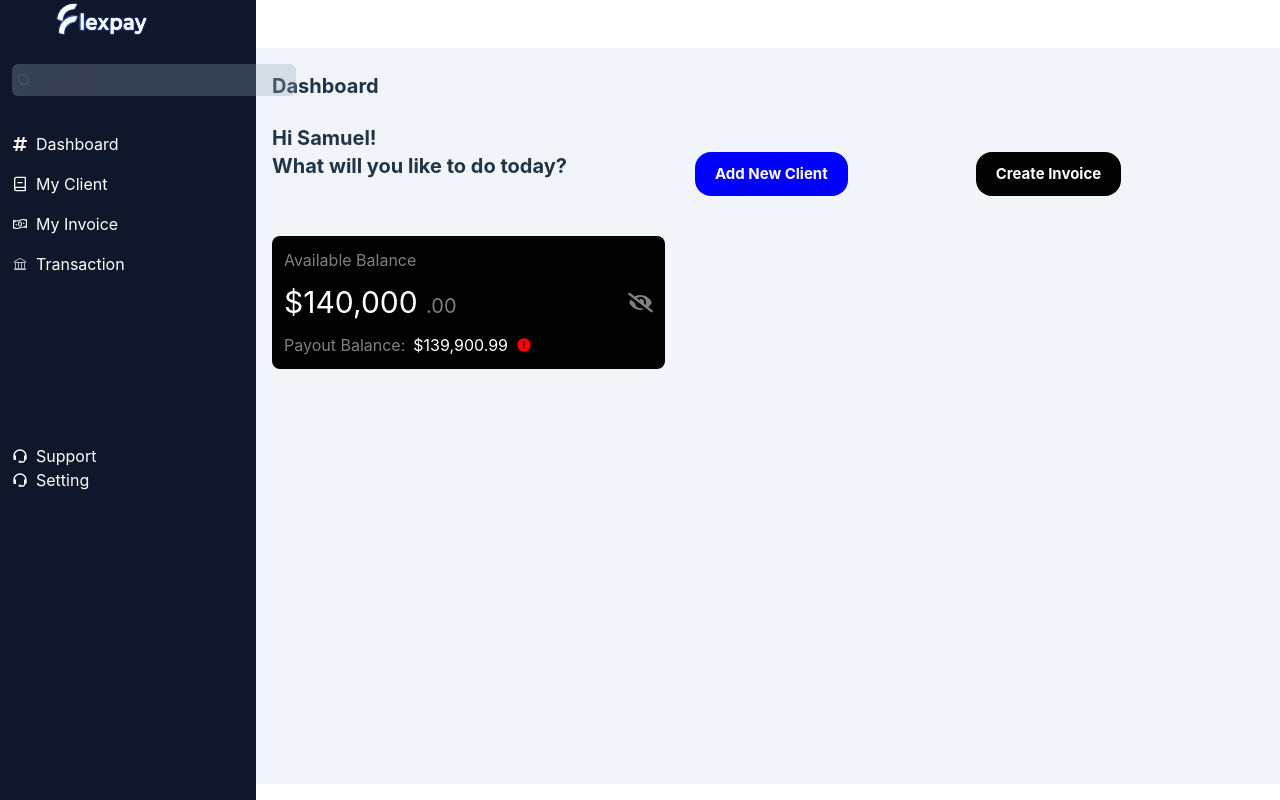
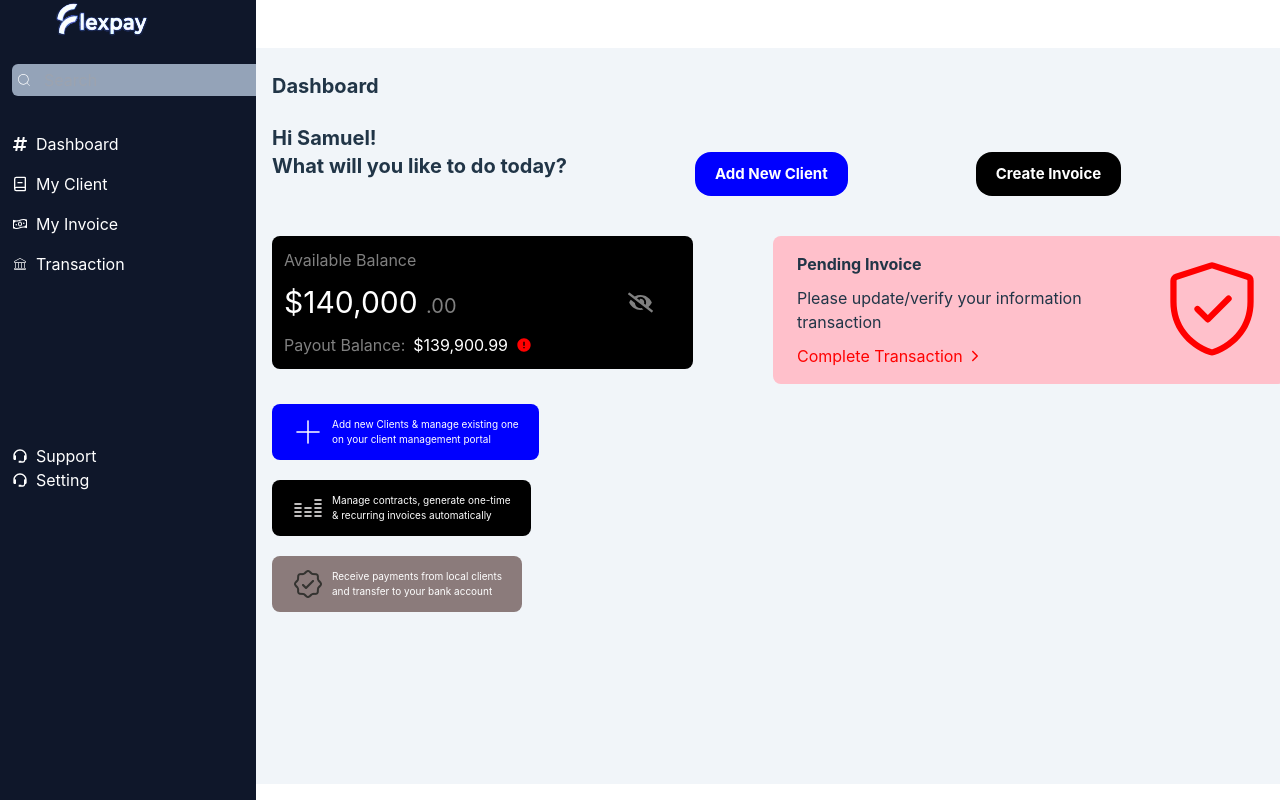
Before and after one commit to Nathan-88/FlexPay, a React (Vite) app in the folder FlexPay-Frontend/: page /dashboard in a window 1280 px wide. Shown: the top 800 px of the page. Built offline with nearby package versions, Linux system fonts and the light colour scheme.

Commit message:
dashboard still working on it sha

```diff
--- a/FlexPay-Frontend/src/components/Layout/DashboardLayout/components/DashboardSidebar.jsx
+++ b/FlexPay-Frontend/src/components/Layout/DashboardLayout/components/DashboardSidebar.jsx
@@ -13,14 +13,15 @@ function DashboardSidebar() {
         <img className="px-10" src={logo} alt="Dashboard-logo" />
       </Link>
 
-      <div className="flex items-center gap-3 bg-slate-400 opacity-[0.3] w-fit p-1  rounded-md text-white my-7">
-        <CiSearch />
+      <div className="flex items-center gap-3 bg-slate-400  w-fit p-1  rounded-md text-white my-7">
+        <span className="font-bold"><CiSearch /></span>
         <input
           type="text"
           name="search"
           id="dashboard_sidebar__search"
           placeholder="Search"
-          className="bg-slate-400 text-white"
+          className="placeholder:border-gray-500"
+          style={{background :"transparent", border:"none"}}
         />
       </div>
 
--- a/FlexPay-Frontend/src/components/Layout/DashboardLayout/components/avaliableBalance.jsx
+++ b/FlexPay-Frontend/src/components/Layout/DashboardLayout/components/avaliableBalance.jsx
@@ -3,7 +3,7 @@ import { FaEyeSlash } from "react-icons/fa";
 
 function AvailableBalance() {
   return (
-    <div className="flex item-center gap-24 bg-black w-fit p-3 rounded-lg text-white">
+    <div className="flex item-center gap-24 bg-black w-fit p-3 rounded-lg text-white pr-10">
 
       <div>
         <span className="opacity-50">Available Balance</span>
--- /dev/null
+++ b/FlexPay-Frontend/src/components/Layout/DashboardLayout/components/banner.jsx
@@ -0,0 +1,23 @@
+import heroimg from '../../../../assets/images/plus_icon.png';
+import img2 from '../../../../assets/images/contract_icon.png';
+import img3 from '../../../../assets/images/mark_icon.png'
+function Banner() {
+    return (
+        <div>
+            <div className='flex gap-2 text-white bg-[blue] w-fit items-center text-[10px] px-5 py-3 my-5 rounded-lg'>
+                <img src={heroimg} alt="dash"/>
+                <span>Add new Clients & manage existing one <br />on your client management portal</span>
+            </div>
+            <div className='flex gap-2 text-white bg-[black] w-fit items-center text-[10px] px-5 py-3 my-5 rounded-lg'>
+                <img src={img2} alt='add contract'/>
+                <span>Manage contracts, generate one-time <br />& recurring invoices automatically</span>
+            </div>
+            <div className='flex gap-2 text-white bg-[#8b7b7b] w-fit items-center text-[10px] px-5 py-3 rounded-lg'>
+                <img src={img3} alt='' />
+                <span>Receive payments from local clients <br /> and transfer to your bank account</span>
+            </div>
+        </div>
+     );
+}
+
+export default Banner;
--- a/FlexPay-Frontend/src/components/Layout/DashboardLayout/components/dashbordHero.jsx
+++ b/FlexPay-Frontend/src/components/Layout/DashboardLayout/components/dashbordHero.jsx
@@ -1,4 +1,6 @@
 import AvailableBalance from "./avaliableBalance";
+import Banner from "./banner";
+import PendingInvoice from "./pendingInvoice";
 
 function DashboardHero() {
   return (
@@ -20,8 +22,18 @@ function DashboardHero() {
           </button>
         </div>
       </div>
-      <div className="mt-[40px]">
-        <AvailableBalance />
+
+      <div className="flex gap-20 mt-[40px]">
+        <div >
+          <AvailableBalance />
+        </div>
+
+        <div>
+            <PendingInvoice />
+        </div>
+      </div>
+      <div>
+        <Banner />
       </div>
     </div>
   );
--- /dev/null
+++ b/FlexPay-Frontend/src/components/Layout/DashboardLayout/components/pendingInvoice.jsx
@@ -0,0 +1,26 @@
+import { IoIosArrowForward } from "react-icons/io";
+import { GoShieldCheck } from "react-icons/go";
+
+function PendingInvoice() {
+  return (
+    <div className="bg-[pink] py-4 px-6 flex items-center gap-20 rounded-lg" >
+      <div>
+        <p className="font-bold">Pending Invoice</p>
+        <p className="mt-[10px]">Please update/verify your information</p>
+        <p>transaction</p>
+        <p className="flex items-center gap-1 text-[red] mt-[10px]">
+          <span>Complete Transaction</span>
+          <span>
+            <IoIosArrowForward />
+          </span>
+        </p>
+      </div>
+
+      <div className="text-[100px] text-[red]">
+        <GoShieldCheck />
+      </div>
+    </div>
+  );
+}
+
+export default PendingInvoice;
```
